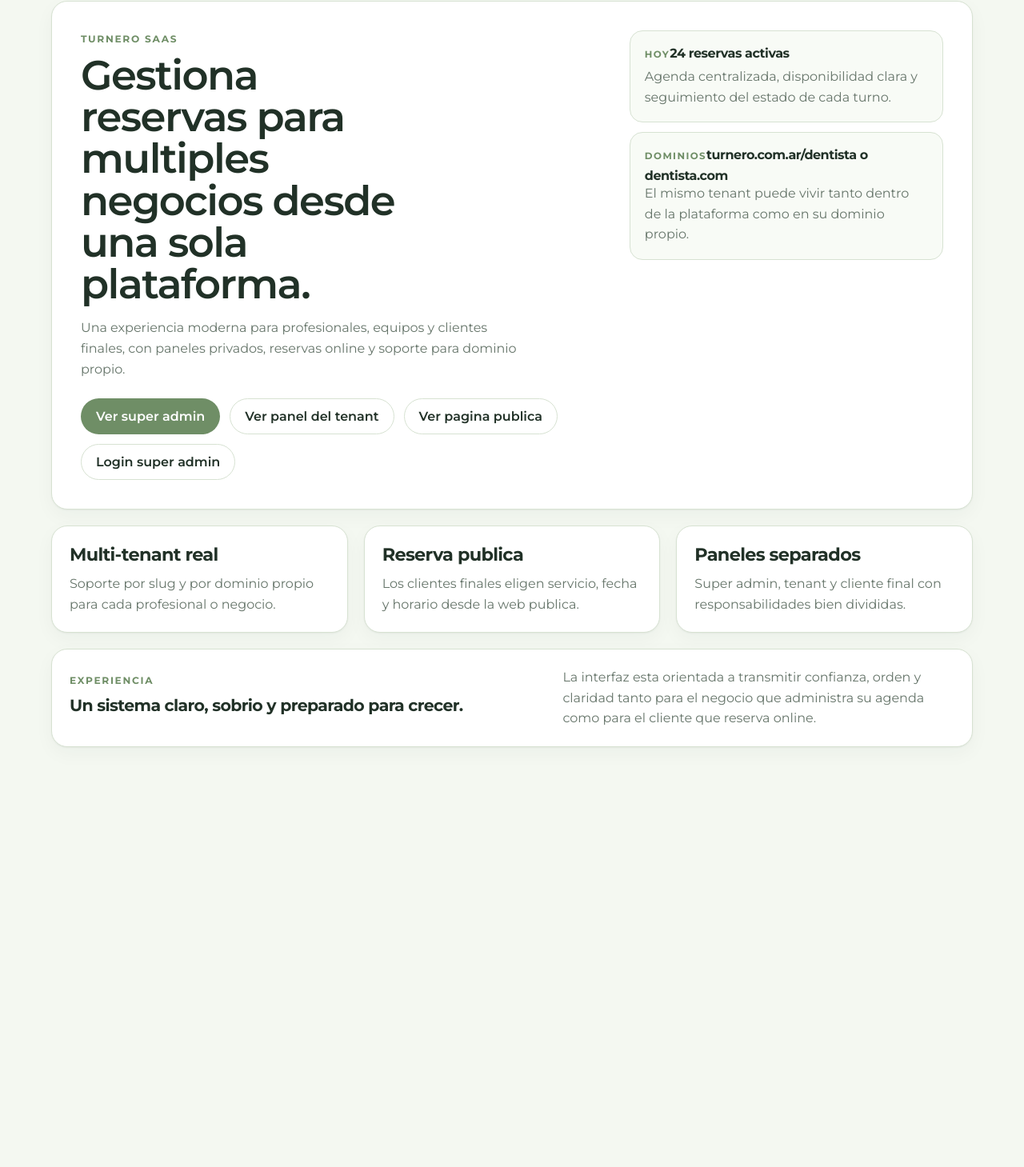
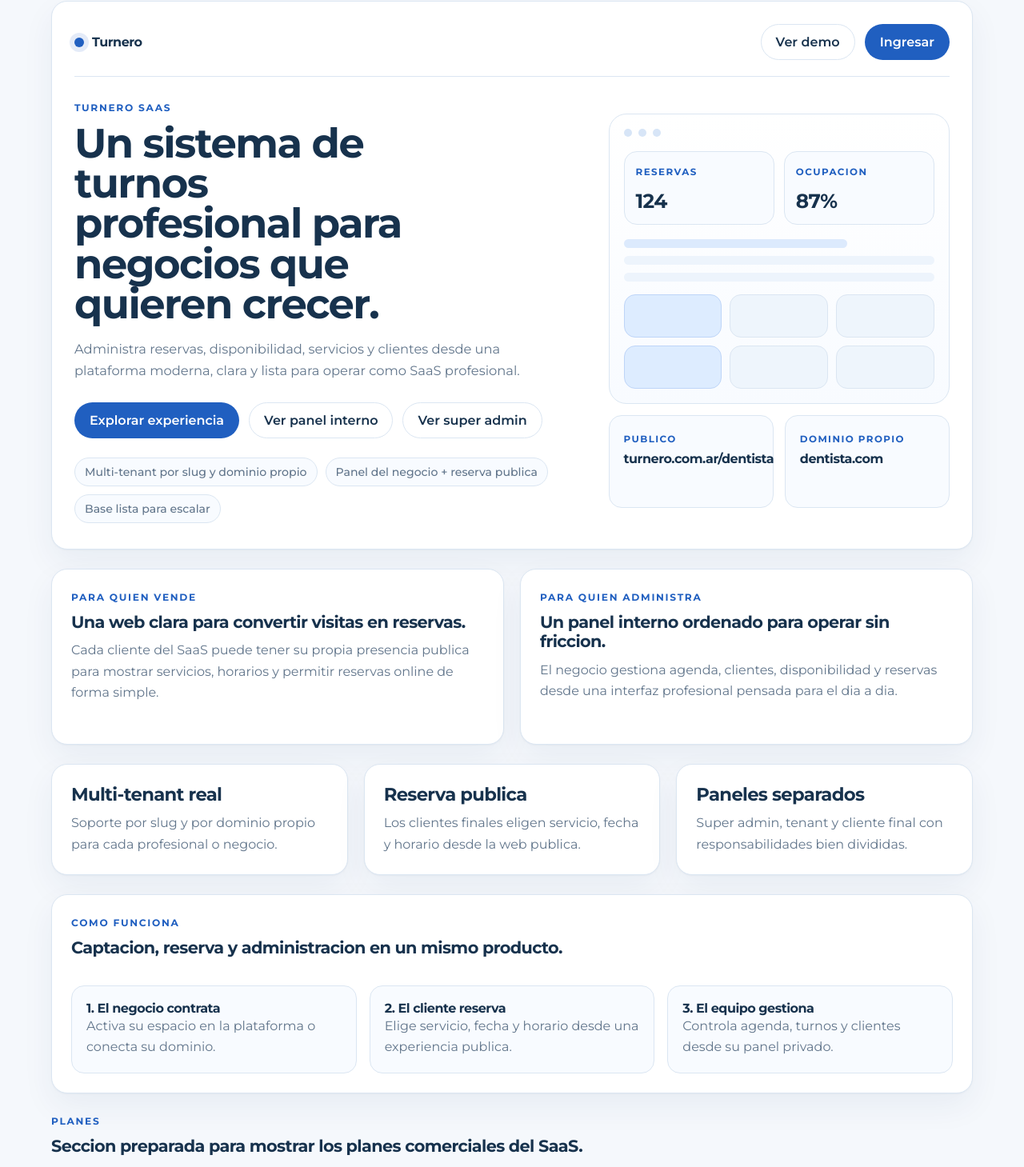
Before and after one commit to faculpda/Turnero, a Next.js app: page / in a window 1280 px wide. Shown: the part 31-1490 px from the top of the page at 80% size. Before the commit the page ends 1037 px from the top, so only its background shows below. Built offline with nearby package versions, Linux system fonts and the light colour scheme.

Commit message:
feat: redesign landing with professional blue SaaS layout

```diff
--- a/app/globals.css
+++ b/app/globals.css
@@ -1,18 +1,19 @@
 :root {
   --font-sans: "Montserrat", sans-serif;
-  --bg: #f4f8f1;
+  --bg: #f5f8fc;
   --panel: #ffffff;
-  --panel-soft: #f8fbf6;
-  --text: #213127;
-  --muted: #66756a;
-  --line: #d7e2d2;
-  --brand: #95af89;
-  --brand-strong: #6f8e66;
-  --brand-soft: #e3ecd9;
-  --success: #5d8b69;
-  --warning: #9ca65d;
+  --panel-soft: #f8fbff;
+  --text: #17324d;
+  --muted: #61758b;
+  --line: #dbe6f2;
+  --brand: #4f97ea;
+  --brand-strong: #205fc0;
+  --brand-soft: #eaf3ff;
+  --accent-soft: #dff1ff;
+  --success: #2e8f7a;
+  --warning: #b58a36;
   --danger: #b27676;
-  --shadow: 0 1px 2px rgba(34, 49, 39, 0.05), 0 8px 24px rgba(34, 49, 39, 0.04);
+  --shadow: 0 1px 2px rgba(16, 42, 74, 0.04), 0 16px 40px rgba(21, 56, 99, 0.06);
 }
 
 * {
@@ -39,32 +40,12 @@ a {
 .shell {
   max-width: 1200px;
   margin: 0 auto;
-  padding: 32px 24px 72px;
+  padding: 32px 24px 88px;
 }
 
-.hero,
-.panel,
-.metric,
-.card,
-.table-wrap {
-  background: var(--panel);
-  border: 1px solid var(--line);
-  border-radius: 20px;
-  box-shadow: var(--shadow);
-}
-
-.hero {
-  padding: 36px;
-}
-
-.eyebrow {
-  display: inline-block;
-  margin-bottom: 12px;
-  font-size: 0.76rem;
-  letter-spacing: 0.14em;
-  text-transform: uppercase;
-  color: var(--brand-strong);
-  font-weight: 700;
+.landing-page {
+  display: grid;
+  gap: 24px;
 }
 
 .grid {
@@ -80,15 +61,74 @@ a {
   grid-template-columns: repeat(auto-fit, minmax(220px, 1fr));
 }
 
+.hero,
+.panel,
 .metric,
 .card,
-.panel {
-  padding: 22px;
+.table-wrap {
+  background: var(--panel);
+  border: 1px solid var(--line);
+  border-radius: 20px;
+  box-shadow: var(--shadow);
+}
+
+.hero,
+.panel,
+.metric,
+.card {
+  padding: 24px;
+}
+
+.hero-sales {
+  padding: 28px 28px 32px;
+}
+
+.hero-topbar {
+  display: flex;
+  justify-content: space-between;
+  align-items: center;
+  gap: 16px;
+  margin-bottom: 28px;
+  padding-bottom: 20px;
+  border-bottom: 1px solid var(--line);
+}
+
+.brand-lockup {
+  display: inline-flex;
+  align-items: center;
+  gap: 10px;
+  font-size: 1rem;
+  font-weight: 700;
+}
+
+.brand-dot {
+  width: 12px;
+  height: 12px;
+  border-radius: 999px;
+  background: var(--brand-strong);
+  box-shadow: 0 0 0 6px rgba(32, 95, 192, 0.12);
+}
+
+.hero-grid {
+  display: grid;
+  grid-template-columns: minmax(0, 1.2fr) minmax(320px, 0.8fr);
+  gap: 28px;
+  align-items: center;
+}
+
+.eyebrow {
+  display: inline-block;
+  margin-bottom: 12px;
+  font-size: 0.76rem;
+  letter-spacing: 0.14em;
+  text-transform: uppercase;
+  color: var(--brand-strong);
+  font-weight: 700;
 }
 
 .muted {
   color: var(--muted);
-  line-height: 1.6;
+  line-height: 1.65;
 }
 
 h1,
@@ -101,19 +141,210 @@ strong {
 h1 {
   margin: 0;
   max-width: 12ch;
-  font-size: clamp(2.4rem, 4vw, 4rem);
-  line-height: 1.02;
-  font-weight: 600;
+  font-size: clamp(2.8rem, 4vw, 4.4rem);
+  line-height: 0.98;
+  font-weight: 700;
 }
 
 h2 {
   margin: 0 0 10px;
-  font-size: 1.28rem;
-  line-height: 1.2;
+  font-size: 1.3rem;
+  line-height: 1.18;
 }
 
 p {
   margin: 0;
+}
+
+.hero-copy {
+  max-width: 56ch;
+  margin-top: 18px;
+  margin-bottom: 26px;
+  font-size: 1.02rem;
+}
+
+.hero-meta {
+  display: flex;
+  flex-wrap: wrap;
+  gap: 10px;
+  margin-top: 24px;
+}
+
+.hero-meta span {
+  display: inline-flex;
+  align-items: center;
+  padding: 8px 12px;
+  border-radius: 999px;
+  background: var(--panel-soft);
+  border: 1px solid var(--line);
+  color: var(--muted);
+  font-size: 0.88rem;
+  font-weight: 500;
+}
+
+.hero-showcase {
+  display: grid;
+  gap: 14px;
+}
+
+.showcase-window {
+  border: 1px solid var(--line);
+  border-radius: 22px;
+  padding: 18px;
+  background: linear-gradient(180deg, #ffffff 0%, #f8fbff 100%);
+}
+
+.window-bar {
+  display: flex;
+  gap: 8px;
+  margin-bottom: 18px;
+}
+
+.window-bar span {
+  width: 10px;
+  height: 10px;
+  border-radius: 999px;
+  background: #d7e5f7;
+}
+
+.showcase-stat-row {
+  display: grid;
+  grid-template-columns: repeat(2, minmax(0, 1fr));
+  gap: 12px;
+  margin-bottom: 18px;
+}
+
+.showcase-stat {
+  padding: 14px;
+  border-radius: 16px;
+  background: var(--panel-soft);
+  border: 1px solid var(--line);
+}
+
+.showcase-stat strong {
+  display: block;
+  margin-top: 6px;
+  font-size: 1.55rem;
+}
+
+.showcase-list {
+  display: grid;
+  gap: 10px;
+}
+
+.showcase-line {
+  height: 11px;
+  border-radius: 999px;
+  background: #edf4fc;
+}
+
+.showcase-line.strong {
+  width: 72%;
+  background: #dceafd;
+}
+
+.showcase-calendar {
+  display: grid;
+  grid-template-columns: repeat(3, minmax(0, 1fr));
+  gap: 10px;
+  margin-top: 6px;
+}
+
+.calendar-block {
+  height: 54px;
+  border-radius: 14px;
+  background: #eef5fc;
+  border: 1px solid var(--line);
+}
+
+.calendar-block.active {
+  background: #ddecff;
+  border-color: #bed5f8;
+}
+
+.showcase-mini-grid {
+  display: grid;
+  grid-template-columns: repeat(2, minmax(0, 1fr));
+  gap: 14px;
+}
+
+.showcase-card {
+  border: 1px solid var(--line);
+  border-radius: 16px;
+  padding: 18px;
+  background: var(--panel-soft);
+}
+
+.showcase-card.compact {
+  min-height: 116px;
+}
+
+.showcase-label {
+  display: inline-flex;
+  margin-bottom: 8px;
+  color: var(--brand-strong);
+  font-size: 0.74rem;
+  font-weight: 700;
+  letter-spacing: 0.12em;
+  text-transform: uppercase;
+}
+
+.info-grid {
+  display: grid;
+  grid-template-columns: repeat(2, minmax(0, 1fr));
+  gap: 20px;
+}
+
+.info-panel {
+  min-height: 220px;
+  align-content: start;
+}
+
+.metric h2 {
+  font-size: 1.42rem;
+}
+
+.narrative-band {
+  display: grid;
+  gap: 24px;
+}
+
+.steps-grid {
+  display: grid;
+  grid-template-columns: repeat(3, minmax(0, 1fr));
+  gap: 16px;
+}
+
+.step-item {
+  padding: 18px;
+  border-radius: 16px;
+  background: var(--panel-soft);
+  border: 1px solid var(--line);
+}
+
+.plans-section {
+  display: grid;
+  gap: 22px;
+}
+
+.section-heading {
+  max-width: 760px;
+}
+
+.plans-grid {
+  display: grid;
+  grid-template-columns: repeat(3, minmax(0, 1fr));
+  gap: 18px;
+}
+
+.plan-placeholder {
+  min-height: 220px;
+  align-content: start;
+}
+
+.plan-placeholder.featured {
+  border-color: #bdd5f8;
+  box-shadow: 0 0 0 1px rgba(32, 95, 192, 0.06), var(--shadow);
 }
 
 .badge {
@@ -128,13 +359,13 @@ p {
 
 .badge.active,
 .badge.confirmed {
-  background: #e6efe1;
+  background: #e4f4ef;
   color: var(--success);
 }
 
 .badge.trial,
 .badge.pending {
-  background: #eef2d7;
+  background: #f5eedf;
   color: var(--warning);
 }
 
@@ -188,6 +419,10 @@ p {
   color: var(--text);
 }
 
+.button.secondary:hover {
+  background: var(--panel-soft);
+}
+
 table {
   width: 100%;
   border-collapse: collapse;
@@ -233,7 +468,8 @@ th:last-child {
   font-weight: 700;
 }
 
-.field input {
+.field input,
+.booking-form select {
   width: 100%;
   border: 1px solid var(--line);
   border-radius: 14px;
@@ -244,7 +480,7 @@ th:last-child {
 }
 
 .field input:focus {
-  outline: 2px solid #d7e5d0;
+  outline: 2px solid #cfe2ff;
   outline-offset: 2px;
 }
 
@@ -272,16 +508,6 @@ th:last-child {
   gap: 14px;
 }
 
-.booking-form select {
-  width: 100%;
-  border: 1px solid var(--line);
-  border-radius: 14px;
-  padding: 14px 16px;
-  background: white;
-  color: var(--text);
-  font: inherit;
-}
-
 .booking-form {
   align-content: start;
 }
@@ -306,74 +532,36 @@ th:last-child {
   padding: 12px 14px;
 }
 
-.hero-grid {
-  display: grid;
-  grid-template-columns: minmax(0, 1.35fr) minmax(280px, 0.8fr);
-  gap: 24px;
-  align-items: start;
-}
+@media (max-width: 920px) {
+  .hero-grid,
+  .info-grid,
+  .steps-grid,
+  .plans-grid,
+  .showcase-mini-grid {
+    grid-template-columns: 1fr;
+  }
 
-.hero-copy {
-  max-width: 52ch;
-  margin-top: 16px;
-  margin-bottom: 24px;
-  font-size: 1rem;
-}
-
-.hero-showcase {
-  display: grid;
-  gap: 12px;
-}
-
-.showcase-card {
-  border: 1px solid var(--line);
-  border-radius: 16px;
-  padding: 18px;
-  background: var(--panel-soft);
-}
-
-.showcase-label {
-  display: inline-flex;
-  margin-bottom: 8px;
-  color: var(--brand-strong);
-  font-size: 0.74rem;
-  font-weight: 700;
-  letter-spacing: 0.12em;
-  text-transform: uppercase;
-}
-
-.narrative-band {
-  display: grid;
-  grid-template-columns: minmax(0, 1.1fr) minmax(0, 0.9fr);
-  gap: 18px;
-  align-items: center;
-}
-
-.metric h2 {
-  font-size: 1.4rem;
+  .hero-topbar {
+    flex-direction: column;
+    align-items: flex-start;
+  }
 }
 
 @media (max-width: 640px) {
   .shell {
-    padding: 20px 16px 48px;
+    padding: 20px 16px 56px;
   }
 
   .hero,
+  .panel,
   .metric,
-  .card,
-  .panel {
+  .card {
     padding: 18px;
     border-radius: 16px;
   }
 
   h1 {
     max-width: none;
+    font-size: clamp(2.3rem, 10vw, 3.1rem);
   }
 }
-
-@media (max-width: 920px) {
-  .hero-grid,
-  .narrative-band {
-    grid-template-columns: 1fr;
-  }
-}
--- a/app/page.tsx
+++ b/app/page.tsx
@@ -18,49 +18,111 @@ export default async function HomePage() {
   }
 
   return (
-    <main className="shell grid">
-      <section className="hero">
+    <main className="shell landing-page">
+      <section className="hero hero-sales">
+        <div className="hero-topbar">
+          <div className="brand-lockup">
+            <span className="brand-dot" />
+            <strong>Turnero</strong>
+          </div>
+          <div className="actions">
+            <Link className="button secondary" href="/dentista">
+              Ver demo
+            </Link>
+            <Link className="button primary" href="/admin/login">
+              Ingresar
+            </Link>
+          </div>
+        </div>
+
         <div className="hero-grid">
           <div>
             <span className="eyebrow">Turnero SaaS</span>
-            <h1>Gestiona reservas para multiples negocios desde una sola plataforma.</h1>
+            <h1>Un sistema de turnos profesional para negocios que quieren crecer.</h1>
             <p className="muted hero-copy">
-              Una experiencia moderna para profesionales, equipos y clientes finales,
-              con paneles privados, reservas online y soporte para dominio propio.
+              Administra reservas, disponibilidad, servicios y clientes desde una plataforma
+              moderna, clara y lista para operar como SaaS profesional.
             </p>
             <div className="actions">
-              <Link className="button primary" href="/admin">
+              <Link className="button primary" href="/dentista">
+                Explorar experiencia
+              </Link>
+              <Link className="button secondary" href="/app">
+                Ver panel interno
+              </Link>
+              <Link className="button secondary" href="/admin">
                 Ver super admin
               </Link>
-              <Link className="button secondary" href="/app">
-                Ver panel del tenant
-              </Link>
-              <Link className="button secondary" href="/dentista">
-                Ver pagina publica
-              </Link>
-              <Link className="button secondary" href="/admin/login">
-                Login super admin
-              </Link>
+            </div>
+            <div className="hero-meta">
+              <span>Multi-tenant por slug y dominio propio</span>
+              <span>Panel del negocio + reserva publica</span>
+              <span>Base lista para escalar</span>
             </div>
           </div>
 
           <aside className="hero-showcase">
-            <div className="showcase-card">
-              <span className="showcase-label">Hoy</span>
-              <strong>24 reservas activas</strong>
-              <p className="muted">
-                Agenda centralizada, disponibilidad clara y seguimiento del estado de cada turno.
-              </p>
+            <div className="showcase-window">
+              <div className="window-bar">
+                <span />
+                <span />
+                <span />
+              </div>
+              <div className="showcase-stat-row">
+                <div className="showcase-stat">
+                  <span className="showcase-label">Reservas</span>
+                  <strong>124</strong>
+                </div>
+                <div className="showcase-stat">
+                  <span className="showcase-label">Ocupacion</span>
+                  <strong>87%</strong>
+                </div>
+              </div>
+              <div className="showcase-list">
+                <div className="showcase-line strong" />
+                <div className="showcase-line" />
+                <div className="showcase-line" />
+                <div className="showcase-calendar">
+                  <span className="calendar-block active" />
+                  <span className="calendar-block" />
+                  <span className="calendar-block" />
+                  <span className="calendar-block active" />
+                  <span className="calendar-block" />
+                  <span className="calendar-block" />
+                </div>
+              </div>
             </div>
-            <div className="showcase-card">
-              <span className="showcase-label">Dominios</span>
-              <strong>turnero.com.ar/dentista o dentista.com</strong>
-              <p className="muted">
-                El mismo tenant puede vivir tanto dentro de la plataforma como en su dominio propio.
-              </p>
+            <div className="showcase-mini-grid">
+              <div className="showcase-card compact">
+                <span className="showcase-label">Publico</span>
+                <strong>turnero.com.ar/dentista</strong>
+              </div>
+              <div className="showcase-card compact">
+                <span className="showcase-label">Dominio propio</span>
+                <strong>dentista.com</strong>
+              </div>
             </div>
           </aside>
         </div>
+      </section>
+
+      <section className="info-grid">
+        <article className="panel info-panel">
+          <span className="eyebrow">Para quien vende</span>
+          <h2>Una web clara para convertir visitas en reservas.</h2>
+          <p className="muted">
+            Cada cliente del SaaS puede tener su propia presencia publica para mostrar servicios,
+            horarios y permitir reservas online de forma simple.
+          </p>
+        </article>
+        <article className="panel info-panel">
+          <span className="eyebrow">Para quien administra</span>
+          <h2>Un panel interno ordenado para operar sin friccion.</h2>
+          <p className="muted">
+            El negocio gestiona agenda, clientes, disponibilidad y reservas desde una interfaz
+            profesional pensada para el dia a dia.
+          </p>
+        </article>
       </section>
 
       <section className="grid cols-3">
@@ -86,13 +148,52 @@ export default async function HomePage() {
 
       <section className="panel narrative-band">
         <div>
-          <span className="eyebrow">Experiencia</span>
-          <h2>Un sistema claro, sobrio y preparado para crecer.</h2>
+          <span className="eyebrow">Como funciona</span>
+          <h2>Captacion, reserva y administracion en un mismo producto.</h2>
         </div>
-        <p className="muted">
-          La interfaz esta orientada a transmitir confianza, orden y claridad tanto para el
-          negocio que administra su agenda como para el cliente que reserva online.
-        </p>
+        <div className="steps-grid">
+          <div className="step-item">
+            <strong>1. El negocio contrata</strong>
+            <p className="muted">Activa su espacio en la plataforma o conecta su dominio.</p>
+          </div>
+          <div className="step-item">
+            <strong>2. El cliente reserva</strong>
+            <p className="muted">Elige servicio, fecha y horario desde una experiencia publica.</p>
+          </div>
+          <div className="step-item">
+            <strong>3. El equipo gestiona</strong>
+            <p className="muted">Controla agenda, turnos y clientes desde su panel privado.</p>
+          </div>
+        </div>
+      </section>
+
+      <section className="plans-section">
+        <div className="section-heading">
+          <span className="eyebrow">Planes</span>
+          <h2>Seccion preparada para mostrar los planes comerciales del SaaS.</h2>
+          <p className="muted">
+            En esta parte vamos a poder incorporar precios, beneficios, comparativas y llamados a
+            la accion para convertir visitas en clientes.
+          </p>
+        </div>
+
+        <div className="plans-grid">
+          <article className="panel plan-placeholder">
+            <span className="showcase-label">Starter</span>
+            <strong>Plan inicial</strong>
+            <p className="muted">Base simple para profesionales que empiezan a digitalizar su agenda.</p>
+          </article>
+          <article className="panel plan-placeholder featured">
+            <span className="showcase-label">Professional</span>
+            <strong>Plan recomendado</strong>
+            <p className="muted">La opcion pensada para negocios que buscan imagen y operacion solida.</p>
+          </article>
+          <article className="panel plan-placeholder">
+            <span className="showcase-label">Scale</span>
+            <strong>Plan avanzado</strong>
+            <p className="muted">Preparado para equipos, mayor volumen y funciones premium.</p>
+          </article>
+        </div>
       </section>
     </main>
   );
```
